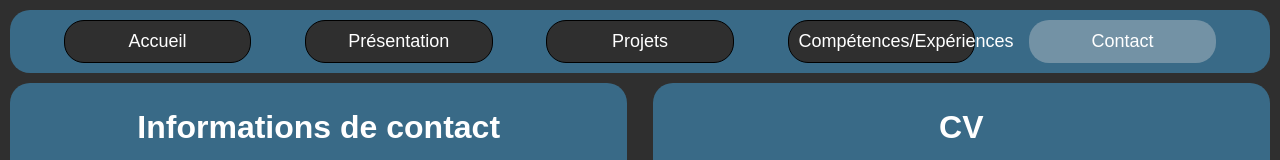
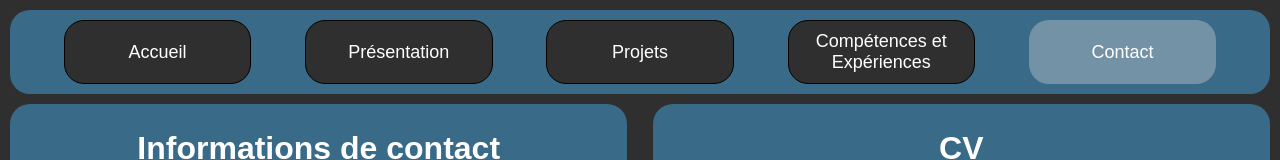
Before and after one commit to GhostieGhost75/S4portfolio, a plain HTML site: page src/docs.html in a window 1280 px wide. Shown: the top 160 px of the page. Drawn offline with Linux system fonts and the light colour scheme.

Commit message:
mini correction

```diff
--- a/src/docs.html
+++ b/src/docs.html
@@ -10,7 +10,7 @@
     <button onclick="window.location.href='index.html'">Accueil</button>
     <button onclick="window.location.href='presentation.html'">Présentation</button>
     <button onclick="window.location.href='projects.html'">Projets</button>
-    <button onclick="window.location.href='skills.html'">Compétences/Expériences</button>
+    <button onclick="window.location.href='skills.html'">Compétences et Expériences</button>
     <button onclick="window.location.href='docs.html'" disabled>Contact</button>
 </header>
 <main>
```
Also changed, not shown: src/index.html (+1 -1 lines), src/presentation.html (+1 -1 lines), src/projects.html (+1 -1 lines), src/skills.html (+1 -1 lines).
